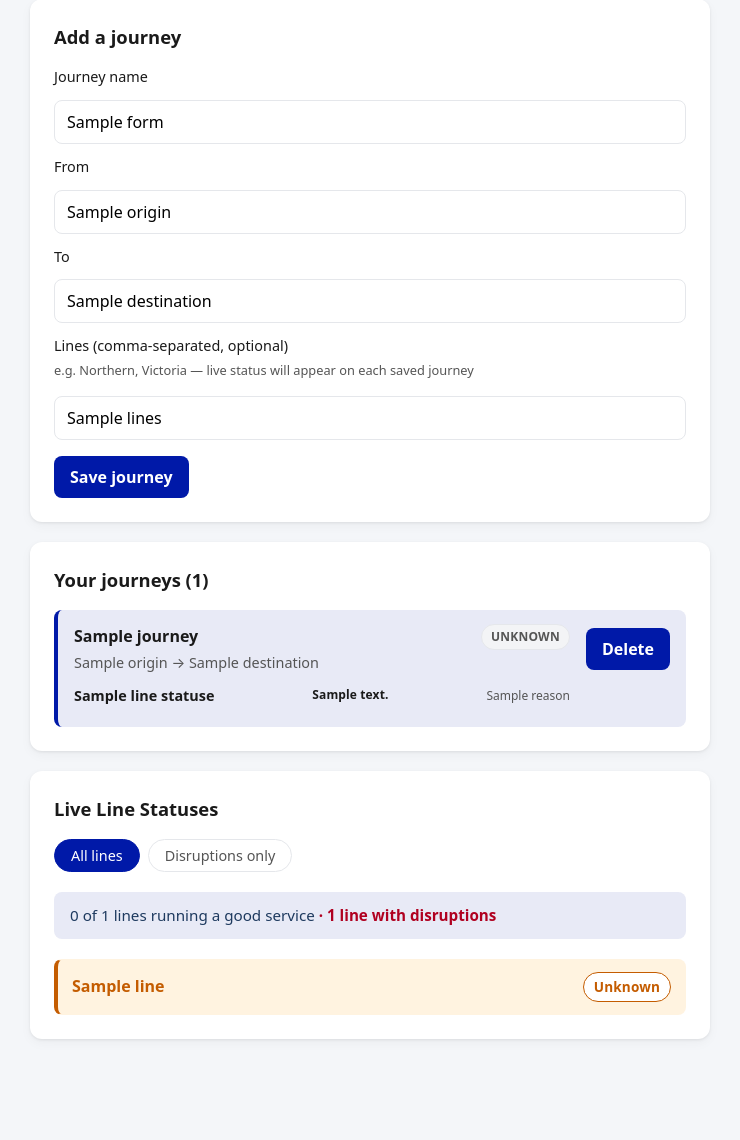
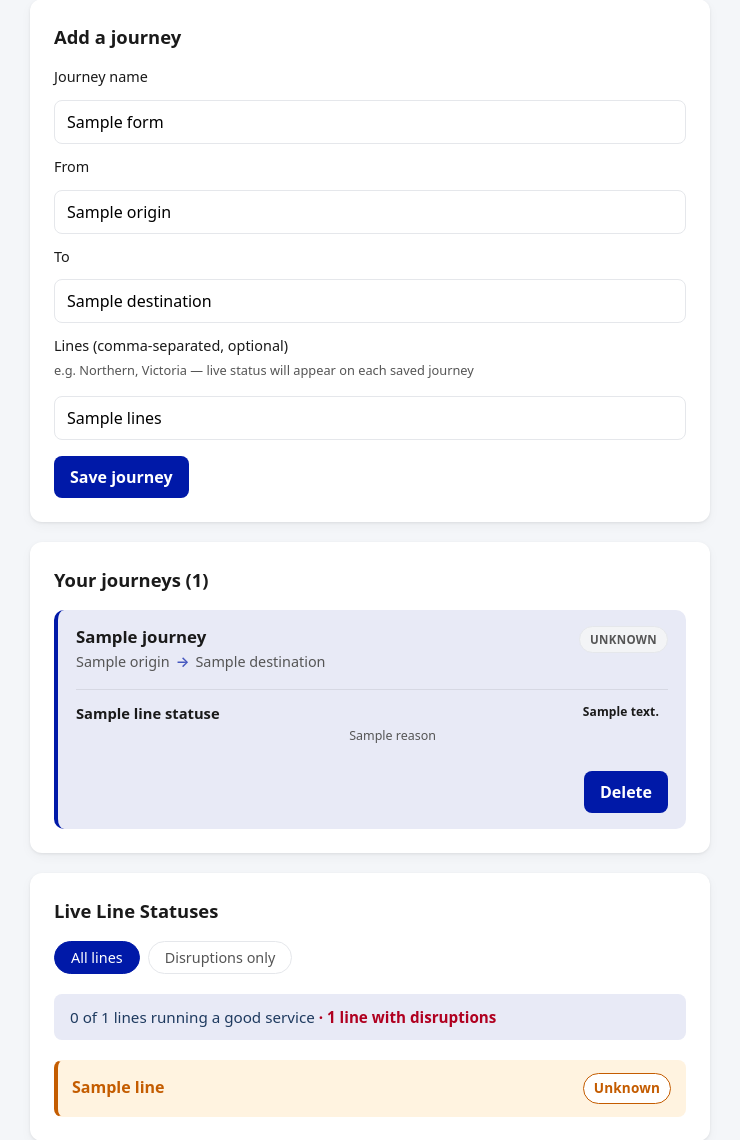
Before and after one commit to imranbek22-afk/tfl-smart-commute, a FastAPI app: template app/templates/index.html in a window 1280 px wide. Shown: the part 134-1274 px from the top of the page, without its empty margins (270-1010 px from the left). Before the commit the page ends 1175 px from the top, so only its background shows below. Run offline with FastAPI, Linux system fonts and the light colour scheme; the template is opened without the code that fills it: most values are stand-ins (such as "Sample title", 1, 10 or a date in 2020).

Commit message:
Improve layout of saved journeys

```diff
--- a/app/templates/index.html
+++ b/app/templates/index.html
@@ -396,17 +396,16 @@
         .journey-list {
             display: flex;
             flex-direction: column;
-            gap: 10px;
+            gap: 16px;
         }
 
         .journey {
             display: flex;
-            justify-content: space-between;
-            align-items: flex-start;
-            gap: 16px;
-            padding: 14px 16px;
+            flex-direction: column;
+            gap: 12px;
+            padding: 16px 18px;
             background: var(--tfl-blue-light);
-            border-radius: 8px;
+            border-radius: 10px;
             border-left: 4px solid var(--tfl-blue);
         }
 
@@ -425,93 +424,52 @@
             border-left-color: var(--good);
         }
 
-        .journey-main {
+        .journey-header {
+            display: flex;
+            align-items: flex-start;
+            justify-content: space-between;
+            gap: 12px;
+        }
+
+        .journey-title-block {
+            min-width: 0;
             flex: 1;
-            min-width: 0;
         }
 
         .journey-name {
-            font-weight: 600;
-            font-size: 1rem;
+            font-weight: 700;
+            font-size: 1.05rem;
             line-height: 1.3;
+            color: var(--text);
         }
 
         .journey-route {
             font-size: 0.9rem;
             color: var(--text-muted);
-            margin-top: 2px;
+            margin-top: 4px;
+            display: flex;
+            align-items: center;
+            gap: 6px;
+            flex-wrap: wrap;
         }
 
-        .journey-lines {
-            margin-top: 10px;
-            display: flex;
-            flex-direction: column;
-            gap: 6px;
-        }
-
-        .journey-line-status {
-            display: flex;
-            align-items: center;
-            justify-content: space-between;
-            gap: 12px;
-            font-size: 0.85rem;
-            padding: 6px 0;
-            border-top: 1px solid rgba(0,0,0,0.06);
-        }
-
-        .journey-line-status:first-child {
-            border-top: none;
-            padding-top: 0;
-        }
-
-        .journey-line-status .line-name {
+        .journey-route .arrow {
+            color: var(--tfl-blue);
             font-weight: 600;
-            font-size: 0.9rem;
-        }
-
-        .journey-line-status .status {
-            font-size: 0.75rem;
-            padding: 3px 8px;
-            flex-shrink: 0;
-        }
-
-        .journey-line-status .reason {
-            font-size: 0.75rem;
-            text-align: left;
-            max-width: none;
-            margin-top: 2px;
-            grid-column: 1 / -1;
-        }
-
-        .status.unknown {
-            color: var(--text-muted);
-            background: #f3f4f6;
-            border: 1px solid var(--border);
-        }
-
-        .journey-actions {
-            flex-shrink: 0;
-        }
-
-
-        .journey-header {
-            display: flex;
-            align-items: center;
-            justify-content: space-between;
-            gap: 12px;
-            flex-wrap: wrap;
+            opacity: 0.7;
         }
 
         .journey-badge {
             display: inline-block;
-            font-size: 0.75rem;
+            font-size: 0.72rem;
             font-weight: 700;
-            letter-spacing: 0.02em;
+            letter-spacing: 0.03em;
             text-transform: uppercase;
-            padding: 3px 9px;
+            padding: 4px 10px;
             border-radius: 999px;
             white-space: nowrap;
             flex-shrink: 0;
+            align-self: flex-start;
         }
 
         .journey-badge.good {
@@ -535,10 +493,66 @@
             background: #f3f4f6;
             border: 1px solid var(--border);
         }
+
+        .journey-lines {
+            display: flex;
+            flex-direction: column;
+            gap: 8px;
+            margin-top: 4px;
+            padding-top: 10px;
+            border-top: 1px solid rgba(0, 0, 0, 0.08);
+        }
+
+        .journey-line-status {
+            display: grid;
+            grid-template-columns: 1fr auto;
+            gap: 4px 12px;
+            align-items: center;
+            font-size: 0.88rem;
+            padding: 6px 0;
+        }
+
+        .journey-line-status:first-child {
+            padding-top: 0;
+        }
+
+        .journey-line-status .line-name {
+            font-weight: 600;
+            font-size: 0.92rem;
+            color: var(--text);
+        }
+
+        .journey-line-status .status {
+            font-size: 0.75rem;
+            padding: 3px 9px;
+            justify-self: end;
+        }
+
+        .journey-line-status .reason {
+            grid-column: 1 / -1;
+            font-size: 0.78rem;
+            color: var(--text-muted);
+            line-height: 1.35;
+            margin: 0;
+            padding-left: 2px;
+        }
+
+        .status.unknown {
+            color: var(--text-muted);
+            background: #f3f4f6;
+            border: 1px solid var(--border);
+        }
+
+        .journey-actions {
+            display: flex;
+            justify-content: flex-end;
+            margin-top: 4px;
+        }
+
         .journey-empty {
             color: var(--text-muted);
             text-align: center;
-            padding: 16px 0 8px;
+            padding: 20px 0 12px;
             font-size: 0.95rem;
         }
 
@@ -555,6 +569,30 @@
             .reason {
                 text-align: left;
                 max-width: none;
+            }
+
+            .journey {
+                padding: 14px 14px;
+            }
+
+            .journey-header {
+                flex-direction: column;
+                align-items: stretch;
+                gap: 8px;
+            }
+
+            .journey-badge {
+                align-self: flex-start;
+            }
+
+            .journey-line-status {
+                grid-template-columns: 1fr;
+                gap: 4px;
+            }
+
+            .journey-line-status .status {
+                justify-self: start;
+                margin-top: 2px;
             }
         }
     </style>
@@ -629,9 +667,15 @@
         <div class="journey-list">
             {% for journey in journeys %}
             <div class="journey" data-overall="{{ journey.overall | default('unknown') }}">
-                <div class="journey-main">
                 <div class="journey-header">
+                    <div class="journey-title-block">
                         <div class="journey-name">{{ journey.name }}</div>
+                        <div class="journey-route">
+                            <span>{{ journey.origin }}</span>
+                            <span class="arrow">→</span>
+                            <span>{{ journey.destination }}</span>
+                        </div>
+                    </div>
                     {% if journey.overall == 'good' %}
                     <span class="journey-badge good" title="All listed lines running a good service">Not affected</span>
                     {% elif journey.overall == 'minor' %}
@@ -642,7 +686,6 @@
                     <span class="journey-badge unknown" title="Could not determine status for all lines">Unknown</span>
                     {% endif %}
                 </div>
-                    <div class="journey-route">{{ journey.origin }} → {{ journey.destination }}</div>
                 {% if journey.line_statuses %}
                 <div class="journey-lines">
                     {% for ls in journey.line_statuses %}
@@ -658,7 +701,6 @@
                 {% elif journey.lines %}
                 <div class="journey-lines">Lines: {{ journey.lines | join(', ') }}</div>
                 {% endif %}
-                </div>
                 <div class="journey-actions">
                     <form method="post" action="/delete-journey">
                         <input type="hidden" name="index" value="{{ loop.index0 }}">
@@ -761,11 +803,7 @@
                 });
 
                 if (noResults) {
-                    if (mode === 'disruptions' && visibleCount === 0) {
-                        noResults.classList.add('visible');
-                    } else {
-                        noResults.classList.remove('visible');
-                    }
+                    noResults.classList.toggle('visible', mode === 'disruptions' && visibleCount === 0);
                 }
             }
 
@@ -777,7 +815,7 @@
                 });
             });
 
-            // Client-side form validation
+            // Form validation
             const form = document.getElementById('journey-form');
             const submitBtn = document.getElementById('submit-btn');
             const nameInput = document.getElementById('name');
```
Lines whose indentation alone changed are shown as unchanged.
